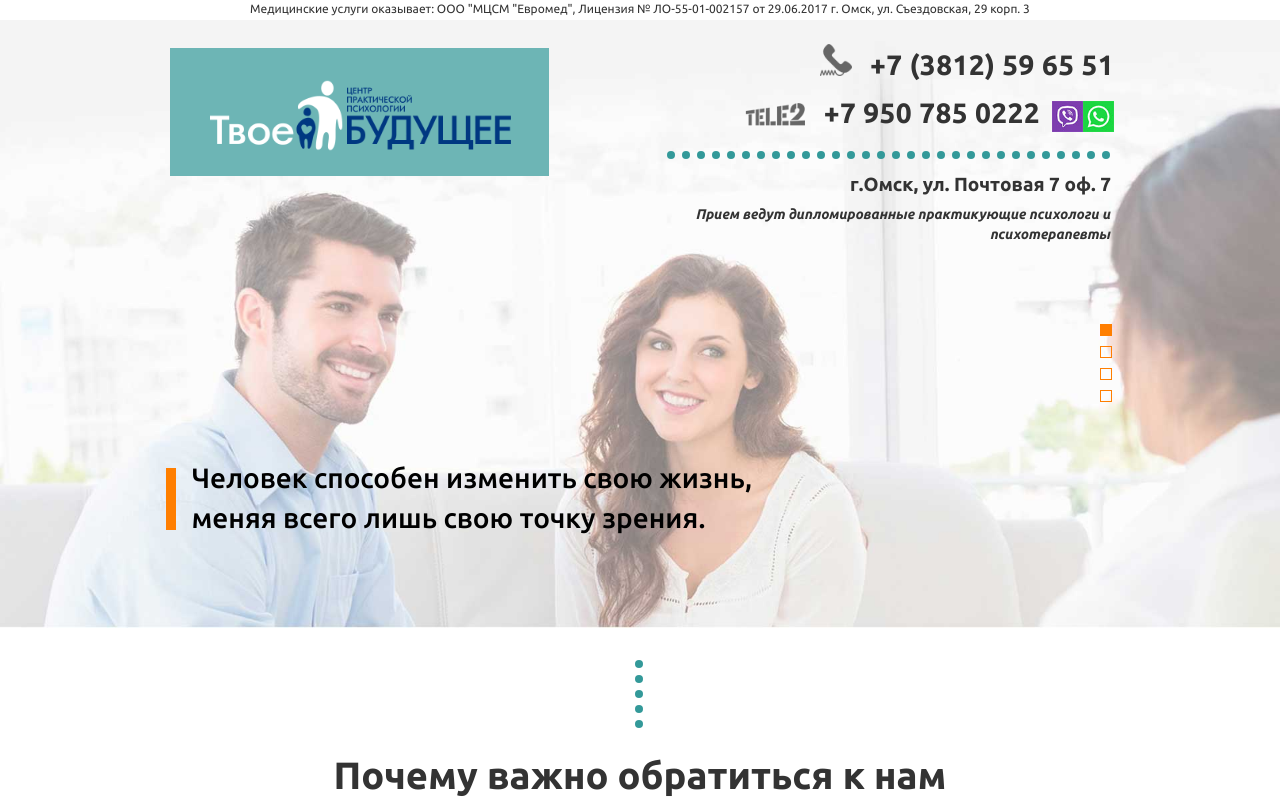
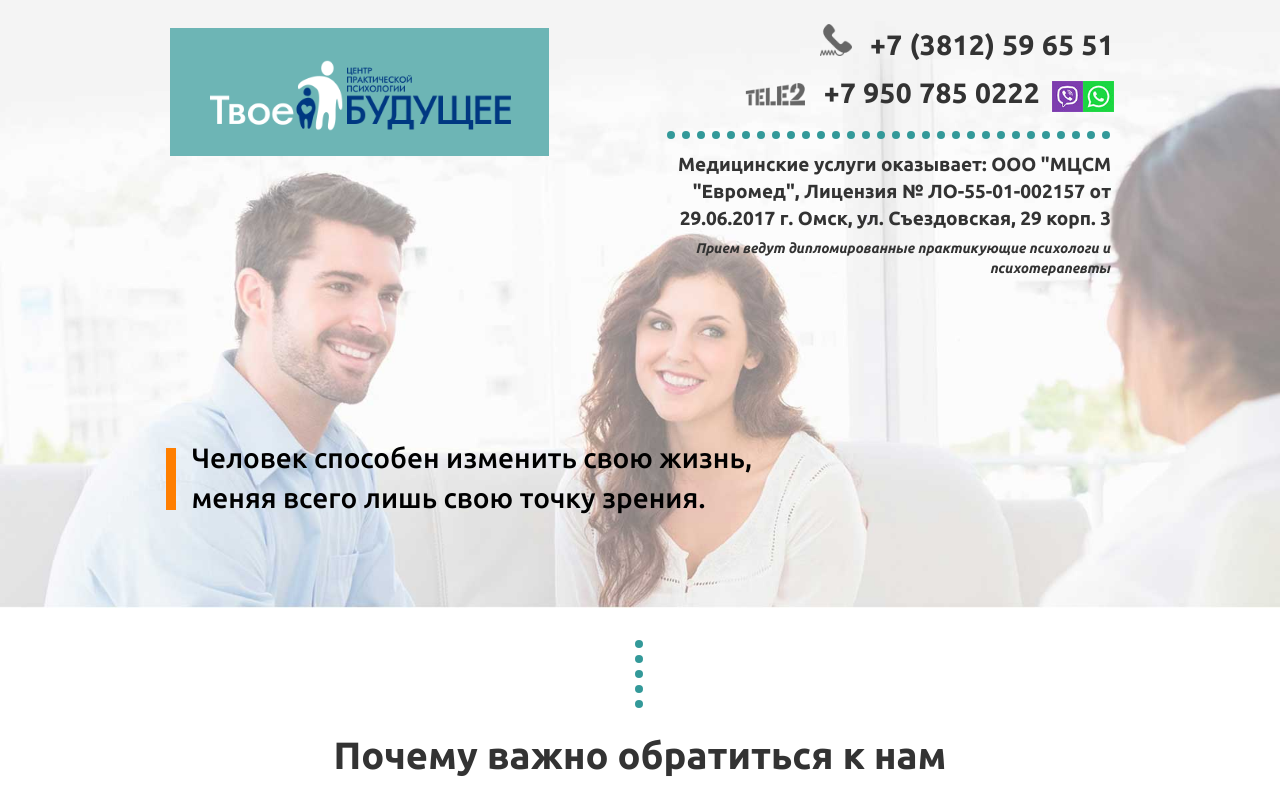
Before and after one commit to Roman1985rnd/your-futire2017, a plain HTML site: page index.html in a window 1280 px wide. Shown: the top 800 px of the page. Drawn offline with nearby package versions, Linux system fonts and the light colour scheme.

Commit message:
Commented carousel buttons, text from header moved instead address

```diff
--- a/index.html
+++ b/index.html
@@ -20,9 +20,6 @@
       <![endif]-->
     </head>
     <body>
-	<div class="div-top">
-		<p>Медицинские услуги оказывает: ООО "МЦСМ "Евромед", Лицензия № ЛО-55-01-002157 от 29.06.2017 г. Омск, ул. Съездовская, 29 корп. 3</p>
-	</div>
       <section id="header">
         <div class="col-md-6 header-logo">
           <div class="logo-bg">
@@ -33,7 +30,7 @@
             <div class="header-phone"><img class="zap-img-tel1" src="img/phone.png" alt="...">+7 (3812) 59 65 51</div>
             <div class="header-phone"><img class="zap-img-tel2" src="img/tele2.png" alt="...">+7 950 785 0222<img class="zap-img-tel22" src="img/viber.jpg" alt="..."><img class="zap-img-tel23" src="img/whatsapp.jpg" alt="..."></div>
           <ul class="header-cir"><li></li><li></li><li></li><li></li><li></li><li></li><li></li><li></li><li></li><li></li><li></li><li></li><li></li><li></li><li></li><li></li><li></li><li></li><li></li><li></li><li></li><li></li><li></li><li></li><li></li><li></li><li></li><li></li><li></li><li></li></ul>
-          <p class="header-fulladress">г.Омск, ул. Почтовая 7 оф. 7</p>
+          <p class="header-fulladress">Медицинские услуги оказывает: ООО "МЦСМ "Евромед", Лицензия № ЛО-55-01-002157 от 29.06.2017 г. Омск, ул. Съездовская, 29 корп. 3</p>
           <p class="header-promo">Прием ведут дипломированные практикующие психологи и психотерапевты</p>
         </div>
       </section>
@@ -69,14 +66,14 @@
     <!-- /Yandex.Metrika counter -->
       <div id="carousel" class="carousel slide" data-ride="carousel">
         <!-- Indicators -->
-        <div id="carousel-indicators-wrap">
+        <!--<div id="carousel-indicators-wrap">
           <ol class="carousel-indicators">
             <li data-target="#carousel" data-slide-to="0" class="active"></li>
             <li data-target="#carousel" data-slide-to="1"></li>
             <li data-target="#carousel" data-slide-to="2"></li>
             <li data-target="#carousel" data-slide-to="3"></li>
           </ol>
-        </div>
+        </div>-->
         <!-- Wrapper for slides -->
         <div class="carousel-inner" role="listbox">
           <div class="item active">
```
